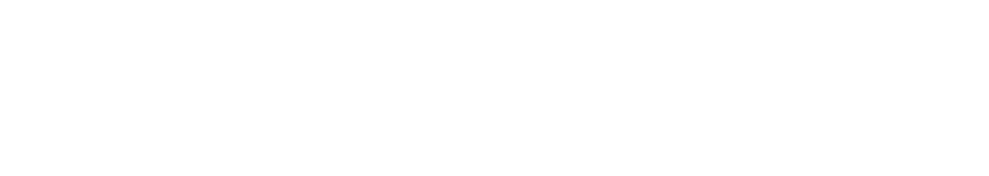
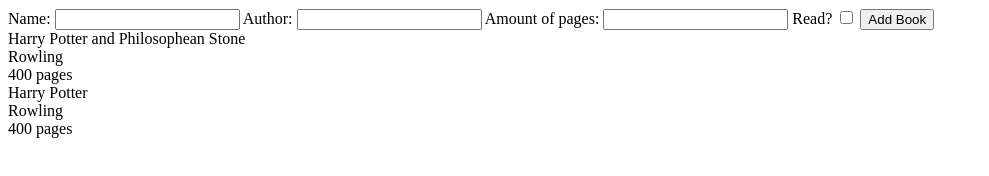
Before and after one commit to IMayHeMI/Project-Library, a plain HTML site: page index.html in a window 1280 px wide. Shown: the whole page, without its empty margins (0-989 px from the left). Drawn offline with Linux system fonts and the light colour scheme.

Commit message:
Small corrections

```diff
--- a/index.html
+++ b/index.html
@@ -8,6 +8,36 @@
     <script src="script.js" defer></script>
 </head>
 <body>
+    <form action="#" method="post">
+        <label for="name">Name:</label>
+        <input type="text" name="name" id="name">
 
+        <label for="author">Author:</label>
+        <input type="text" name="author" id="author">
+
+        <label for="pages">Amount of pages:</label>
+        <input type="number" name="pages" id="pages">
+
+        <label for="isRead">
+            Read?
+            <input type="checkbox" name="isRead" id="isRead">
+        </label>
+
+        <button type="submit" id="addBookButton">Add Book</button>
+    </form>
+
+    <div class="container">
+        <div class="book">
+            <div class="name">Harry Potter and Philosophean Stone</div>
+            <div class="author">Rowling</div>
+            <div class="pagesAmount">400 pages</div>
+        </div>
+
+        <div class="book">
+            <div class="name">Harry Potter</div>
+            <div class="author">Rowling</div>
+            <div class="pagesAmount">400 pages</div>
+        </div>
+    </div>
 </body>
 </html>
```
